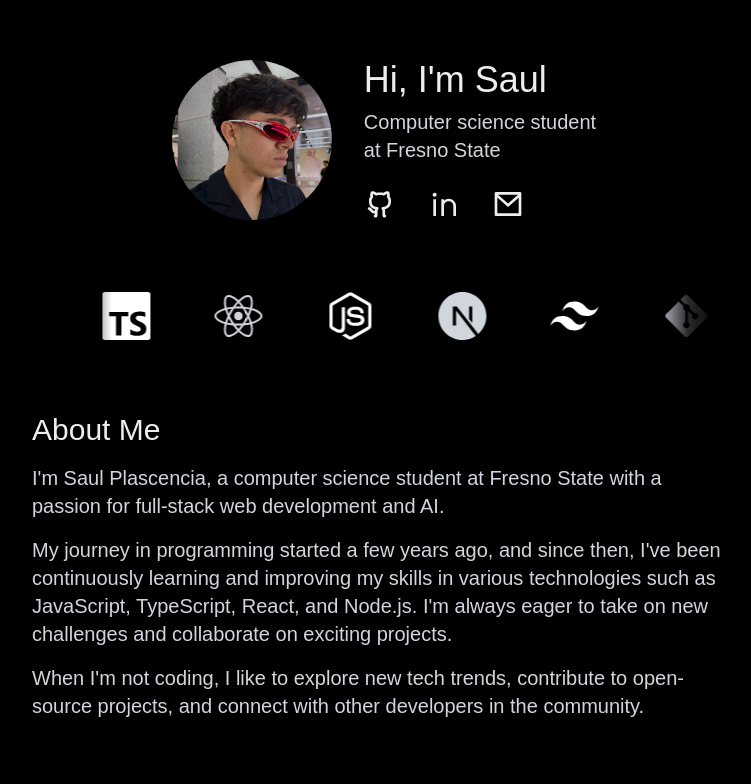
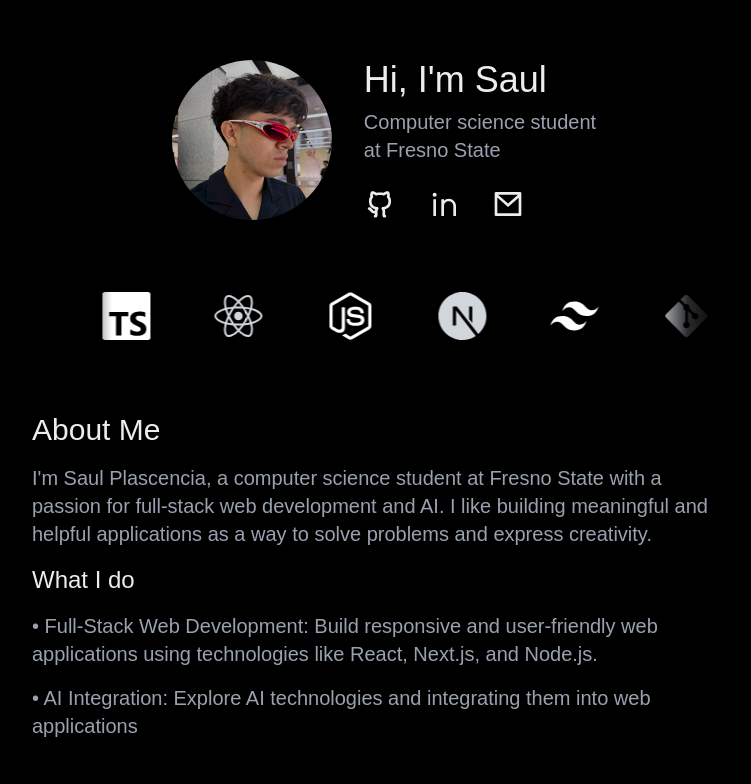
Before and after one commit to rgeful/portfolio-site, a Next.js app: page / in a window 1280 px wide. Shown: the part 168-952 px from the top of the page, without its empty margins (256-1007 px from the left). Built offline with nearby package versions, Linux system fonts and the light colour scheme.

Commit message:
small updates

```diff
--- a/src/app/page.tsx
+++ b/src/app/page.tsx
@@ -1,6 +1,7 @@
 import About from "@/components/About";
 import Hero from "@/components/Hero";
 import Marquee from "@/components/Marquee";
+import Project from "@/components/Project";
 
 export default function Home() {
   return (
@@ -8,6 +9,7 @@ export default function Home() {
       <Hero />
       <Marquee />
       <About />
+      <Project />
     </>
   );
 }
--- a/src/components/About.tsx
+++ b/src/components/About.tsx
@@ -2,14 +2,15 @@ export default function About() {
     return (
         <div className="p-4 sm:p-8 pt-8 sm:pt-16 pb-16 sm:pb-32 max-w-3xl mx-auto">
             <h2 className="text-2xl sm:text-3xl font-semi-bold mb-4">About Me</h2>
-            <p className="text-lg sm:text-xl text-gray-300 mb-4">
-                I&apos;m Saul Plascencia, a computer science student at Fresno State with a passion for full-stack web development and AI.
+            <p className="text-lg sm:text-xl text-gray-400 mb-4">
+                I&apos;m Saul Plascencia, a computer science student at Fresno State with a passion for full-stack web development and AI. I like building meaningful and helpful applications as a way to solve problems and express creativity.
             </p>
-            <p className="text-lg sm:text-xl text-gray-300 mb-4">
-                My journey in programming started a few years ago, and since then, I&apos;ve been continuously learning and improving my skills in various technologies such as JavaScript, TypeScript, React, and Node.js. I&apos;m always eager to take on new challenges and collaborate on exciting projects.
+            <h2 className="text-2xl sm:text-2xl font-semi-bold mb-4">What I do</h2>
+            <p className="text-lg sm:text-xl text-gray-400 mb-4">
+                •  Full-Stack Web Development: Build responsive and user-friendly web applications using technologies like React, Next.js, and Node.js.
             </p>
-            <p className="text-lg sm:text-xl text-gray-300">
-                When I&apos;m not coding, I like to explore new tech trends, contribute to open-source projects, and connect with other developers in the community.
+            <p className="text-lg sm:text-xl text-gray-400 mb-4">
+                •  AI Integration: Explore AI technologies and integrating them into web applications
             </p>
         </div>
     );
--- a/src/components/Hero.tsx
+++ b/src/components/Hero.tsx
@@ -14,7 +14,7 @@ export default function Hero() {
         />
         <div>
           <h1 className="text-2xl sm:text-4xl font-semi-bold">Hi, I&apos;m Saul</h1>
-          <p className="text-lg sm:text-xl mt-2 text-gray-300">Computer science student<br />at Fresno State</p>
+          <p className="text-lg sm:text-xl mt-2 text-gray-400">Computer science student<br />at Fresno State</p>
           <div className="flex gap-6 sm:gap-8 mt-4 sm:mt-6 justify-center sm:justify-start">
             <a href="https://github.com/rgeful" target="_blank" className="hover:opacity-75 transition-opacity">
               <RiGithubLine size={24} className="sm:w-8 sm:h-8" />
--- /dev/null
+++ b/src/components/Project.tsx
@@ -0,0 +1,8 @@
+export default function Project() {
+    return (
+        <div className="p-4 sm:p-8 pt-8 sm:pt-16 pb-16 sm:pb-32 max-w-3xl mx-auto">
+            <h2 className="text-2xl sm:text-3xl font-semi-bold mb-4">Projects</h2>
+
+        </div>
+    );
+}
```
